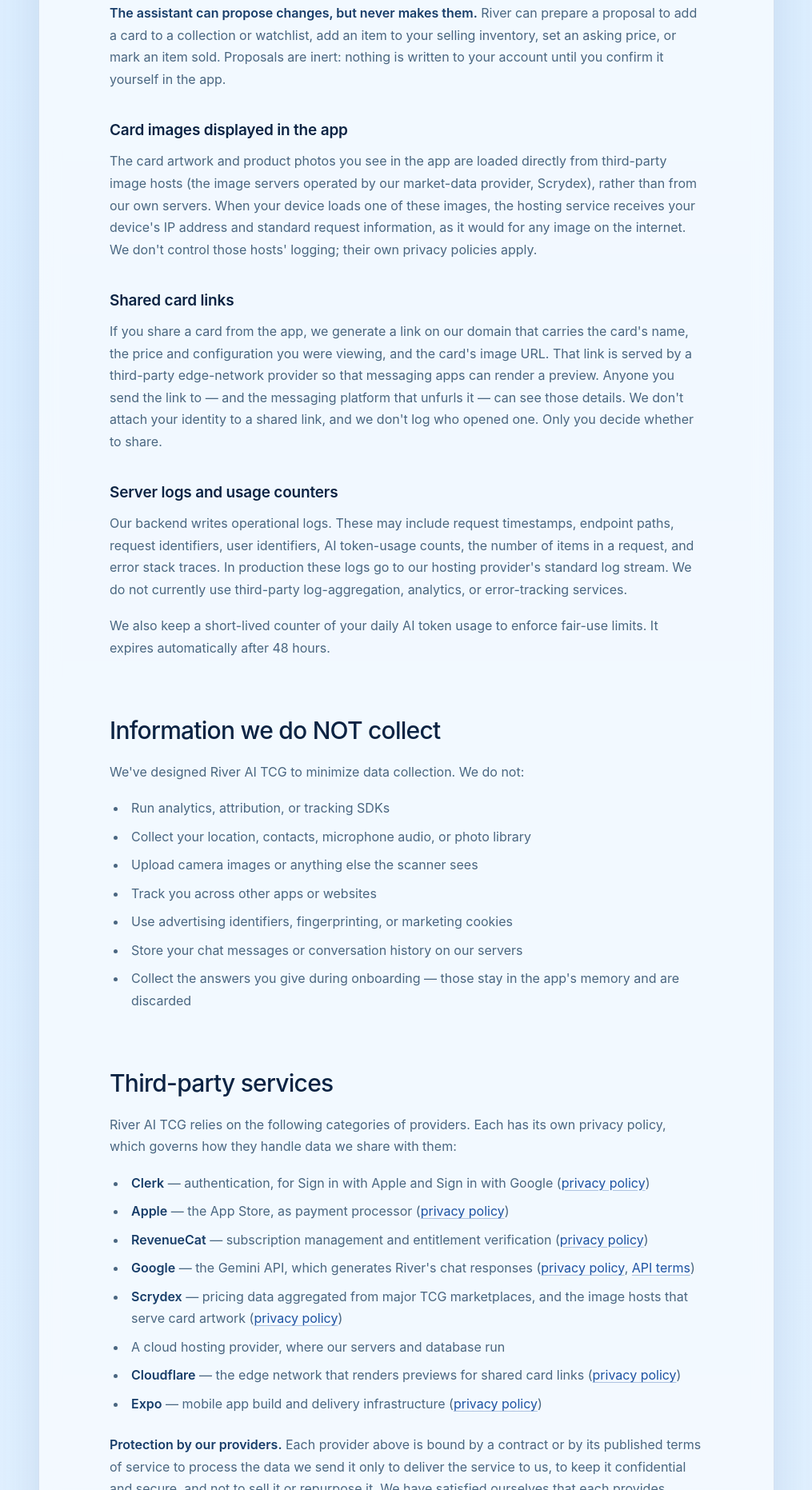
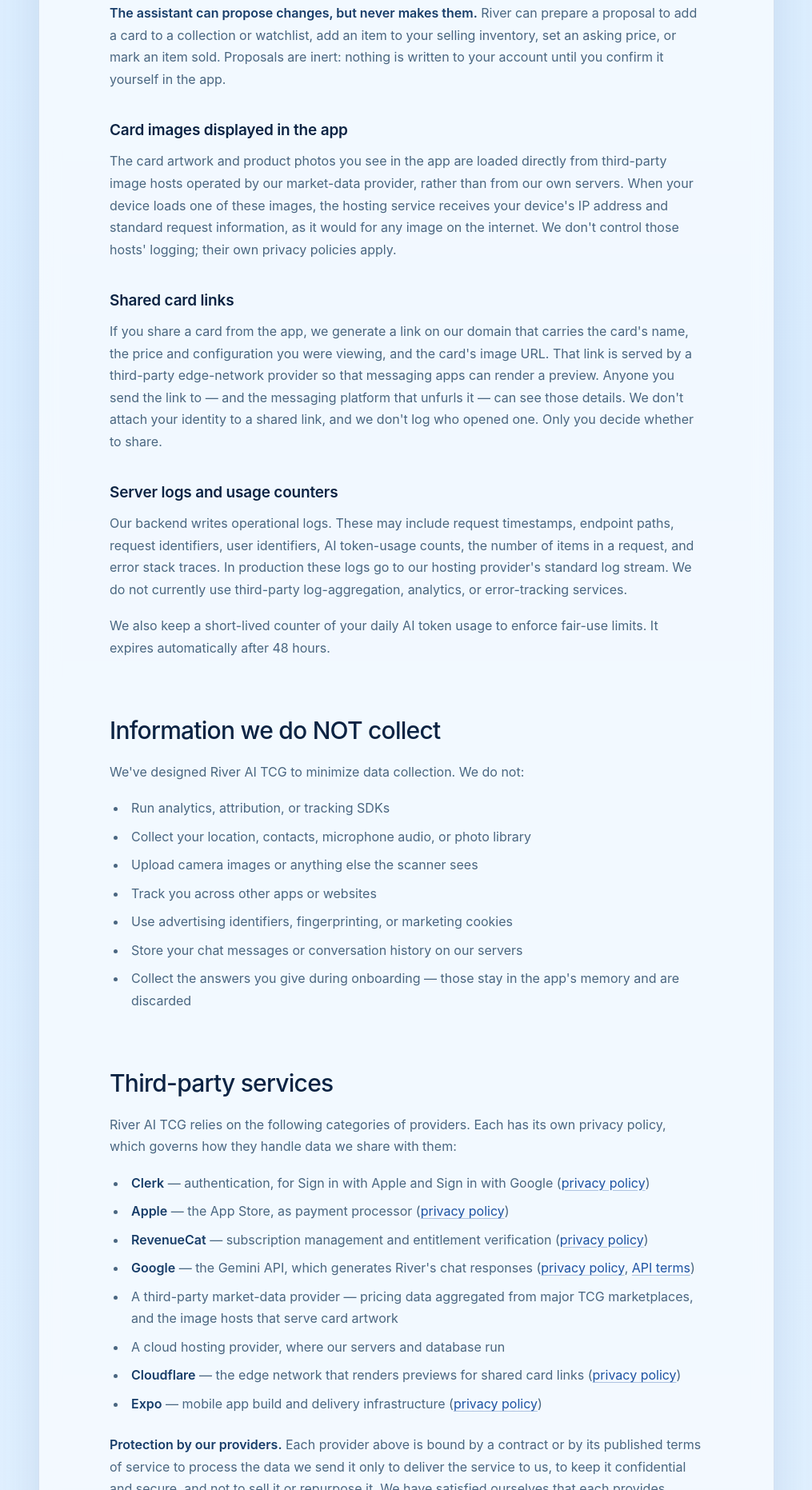
Before and after one commit to blues-ts/rotom-ai-web, a plain HTML site: page privacy.html in a window 1280 px wide. Shown: the part 3850-5713 px from the top of the page at 80% size, without its empty margins (132-1147 px from the left). Drawn offline with Linux system fonts and the light colour scheme; a web font is replaced by a local one.

Commit message:
adssfdfsd

```diff
--- a/privacy.html
+++ b/privacy.html
@@ -86,7 +86,7 @@
     <p><strong>The assistant can propose changes, but never makes them.</strong> River can prepare a proposal to add a card to a collection or watchlist, add an item to your selling inventory, set an asking price, or mark an item sold. Proposals are inert: nothing is written to your account until you confirm it yourself in the app.</p>
 
     <h3>Card images displayed in the app</h3>
-    <p>The card artwork and product photos you see in the app are loaded directly from third-party image hosts (the image servers operated by our market-data provider, Scrydex), rather than from our own servers. When your device loads one of these images, the hosting service receives your device's IP address and standard request information, as it would for any image on the internet. We don't control those hosts' logging; their own privacy policies apply.</p>
+    <p>The card artwork and product photos you see in the app are loaded directly from third-party image hosts operated by our market-data provider, rather than from our own servers. When your device loads one of these images, the hosting service receives your device's IP address and standard request information, as it would for any image on the internet. We don't control those hosts' logging; their own privacy policies apply.</p>
 
     <h3>Shared card links</h3>
     <p>If you share a card from the app, we generate a link on our domain that carries the card's name, the price and configuration you were viewing, and the card's image URL. That link is served by a third-party edge-network provider so that messaging apps can render a preview. Anyone you send the link to — and the messaging platform that unfurls it — can see those details. We don't attach your identity to a shared link, and we don't log who opened one. Only you decide whether to share.</p>
@@ -114,7 +114,7 @@
       <li><strong>Apple</strong> — the App Store, as payment processor (<a href="https://www.apple.com/legal/privacy/" rel="noopener">privacy policy</a>)</li>
       <li><strong>RevenueCat</strong> — subscription management and entitlement verification (<a href="https://www.revenuecat.com/privacy" rel="noopener">privacy policy</a>)</li>
       <li><strong>Google</strong> — the Gemini API, which generates River's chat responses (<a href="https://policies.google.com/privacy" rel="noopener">privacy policy</a>, <a href="https://ai.google.dev/gemini-api/terms" rel="noopener">API terms</a>)</li>
-      <li><strong>Scrydex</strong> — pricing data aggregated from major TCG marketplaces, and the image hosts that serve card artwork (<a href="https://scrydex.com/privacy" rel="noopener">privacy policy</a>)</li>
+      <li>A third-party market-data provider — pricing data aggregated from major TCG marketplaces, and the image hosts that serve card artwork</li>
       <li>A cloud hosting provider, where our servers and database run</li>
       <li><strong>Cloudflare</strong> — the edge network that renders previews for shared card links (<a href="https://www.cloudflare.com/privacypolicy/" rel="noopener">privacy policy</a>)</li>
       <li><strong>Expo</strong> — mobile app build and delivery infrastructure (<a href="https://expo.dev/privacy" rel="noopener">privacy policy</a>)</li>
```
